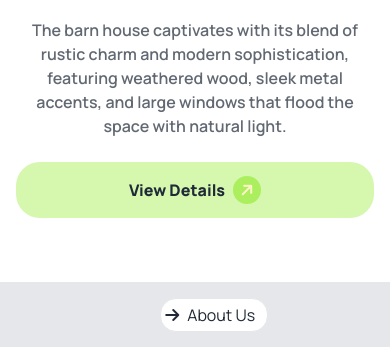
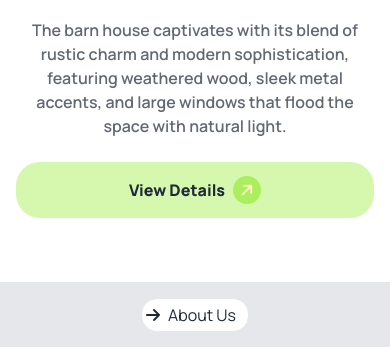
Before and after one commit to RaihanKabir277/B10A3-solution, a plain HTML site: page index.html in a window 390 px wide. Shown: the part 497-844 px from the top of the page. Drawn offline with nearby package versions, Linux system fonts and the light colour scheme.

Commit message:
final check with responsive

```diff
--- a/index.html
+++ b/index.html
@@ -129,10 +129,11 @@
            <div class="pt-8 hidden md:visible md:flex">
             <img class=" relative -left-10 " src="./images/Vector.png" alt="">
            </div>
-           <div class="">
-            <button class="border bg-white rounded-2xl p-1 mt-4 ml-36 md:ml-0">
+           <div class="md:text-left text-center">
+            <button class="border bg-white rounded-2xl p-1 mt-4">
               <i class="fa-solid fa-arrow-right
               "></i><span class="pl-2 pr-2">About Us</span></button>
+            </div>
            <h4 class="md:text-4xl text-3xl font-extrabold mt-4 text-center md:text-left">We design thoughtful, <br> liveable spaces</h4>
            <p class="opacity-70 font-semibold mt-4 text-center md:text-left">We craft spaces that are not just beautiful but also functional, fostering a sense of belonging and comfort.</p>
            <!-- 1st card -->
@@ -151,7 +152,7 @@
               <p class="opacity-70 font-semibold">Residential refers to activities related to living or dwelling in a particular place.
               </p>
             </div>
-           </div>
+
            </div>
            </div>
            <!-- right side -->
```
